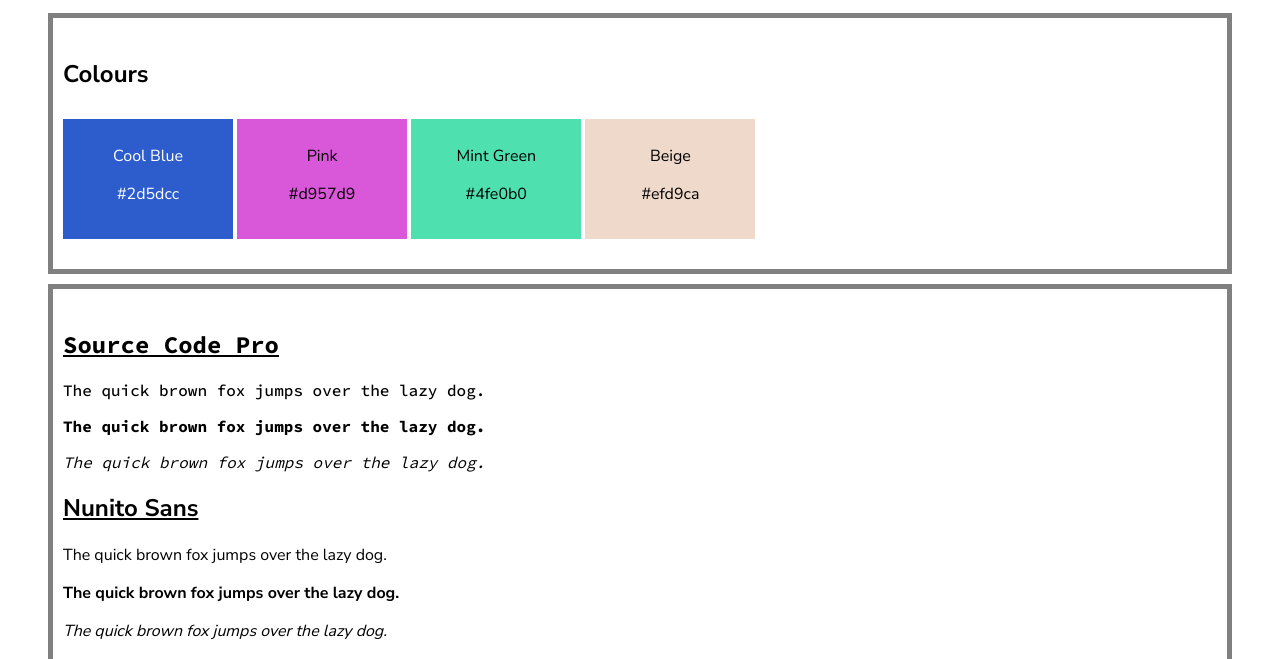
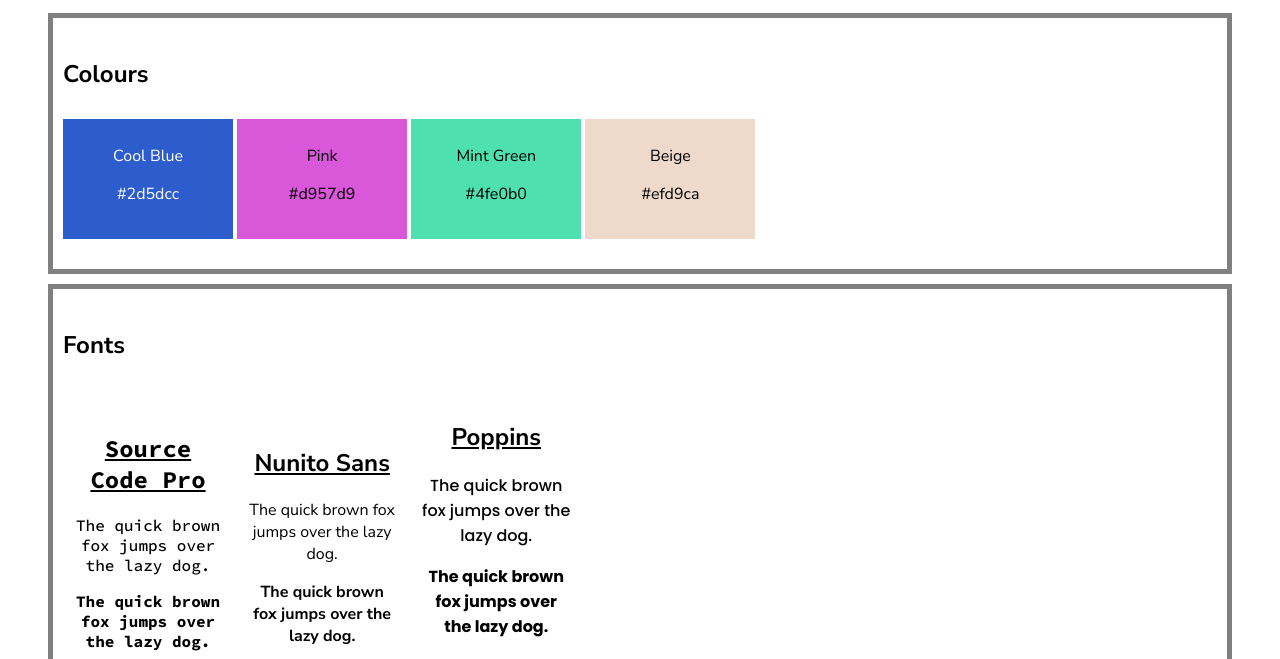
Before and after one commit to JamesWallace99/Build-a-Website-Design-System---Code-Academy-Project, a plain HTML site: page index.html in a window 1280 px wide. Shown: the part 128-787 px from the top of the page. Drawn offline with Linux system fonts and the light colour scheme.

Commit message:
made font block formatting inline block

```diff
--- a/index.html
+++ b/index.html
@@ -37,8 +37,9 @@
     </article>
 
     <article id="fonts">
-      <div id ="source">
-        <h1 class = "source-code-pro">Source Code Pro</h1>
+      <h1>Fonts</h1>
+      <div class = "font-block" id ="source">
+        <h2 class = "source-code-pro">Source Code Pro</h2>
         <p class = "regular source-code-pro">
           The quick brown fox jumps over the lazy dog.</p>
         <p class = "bold source-code-pro">
@@ -46,8 +47,8 @@
         <p class = "italic source-code-pro">
           The quick brown fox jumps over the lazy dog.</p>
       </div>
-      <div id="nunito">
-        <h1 class = "nunito-sans">Nunito Sans</h1>
+      <div class = "font-block"id="nunito">
+        <h2 class = "nunito-sans">Nunito Sans</h2>
         <p class = "regular nunito-sans">
           The quick brown fox jumps over the lazy dog.</p>
         <p class = "bold nunito-sans">
@@ -55,8 +56,8 @@
         <p class = "italic nunito-sans">
           The quick brown fox jumps over the lazy dog.</p>
       </div>
-      <div id="poppin">
-        <h1>Poppins</h1>
+      <div class = "font-block" id="poppin">
+        <h2>Poppins</h2>
         <p class = "regular poppins">
           The quick brown fox jumps over the lazy dog.</p>
         <p class = "bold poppins">
--- a/style.css
+++ b/style.css
@@ -25,6 +25,15 @@ article {
 }
 
 .color-block {
+  text-align: center;
+  padding: 10px;
+  display: inline-block;
+  width: 150px;
+  height: 100px;
+  margin: 10px auto;
+}
+
+.font-block {
   text-align: center;
   padding: 10px;
   display: inline-block;
@@ -62,7 +71,7 @@ article {
   font-family: 'Poppins', sans-serif;
 }
 
-#fonts h1{
+#fonts h2{
   text-decoration-line: underline;
 }
 
```
